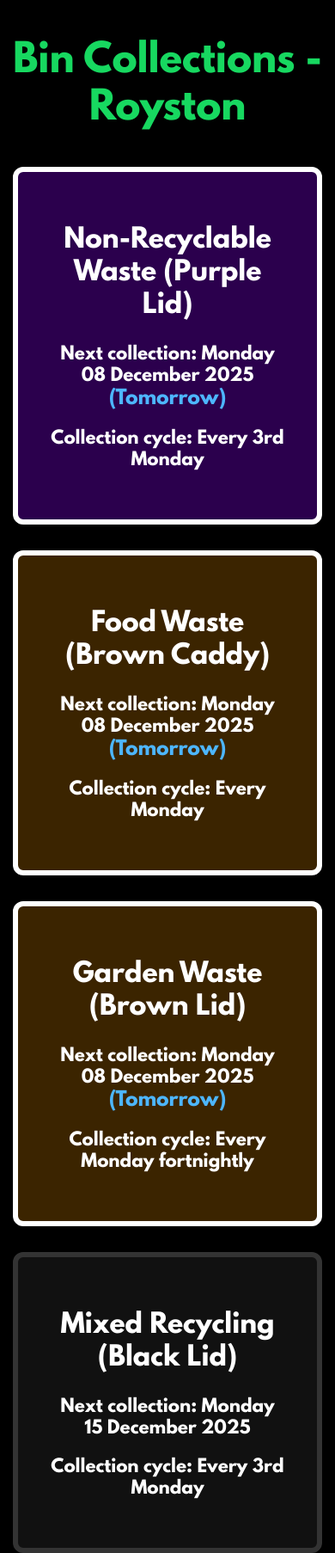
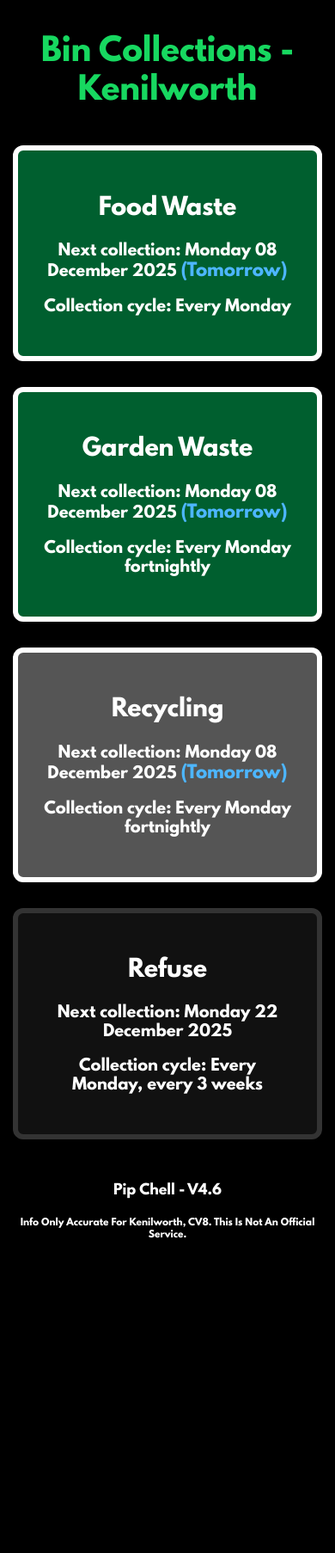
Before and after one commit to pipchell/kenilworth, a plain HTML site: page index.html in a window 390 px wide. Shown: the top 1806 px of the page at 86% size. After the commit the page ends 1483 px from the top, so only its background shows below. Drawn offline with Linux system fonts and the light colour scheme.

Commit message:
Update index.html

```diff
--- a/index.html
+++ b/index.html
@@ -3,7 +3,7 @@
 <head>
 <meta charset="UTF-8">
 <meta name="viewport" content="width=device-width, initial-scale=1.0">
-<title>Bin Collections - Royston</title>
+<title>Bin Collections - Kenilworth</title>
 <link rel="icon" type="image/png" href="logo2.png">
 
 <style>
@@ -14,9 +14,7 @@
     font-weight: 700;
 }
 
-* {
-    box-sizing: border-box;
-}
+* { box-sizing: border-box; }
 
 body {
     margin: 0;
@@ -52,16 +50,12 @@ h1 {
     text-align: center;
 }
 
-.purple { background:#2b004d; }
+.green { background:#005f2f; }
+.gray { background:#555; }
+.black { background:#111; }
 .brown { background:#3b2400; }
-.black { background:#111; }
-.brown2 { background:#3b2400; }
-.blue { background:#003d7d; }
 
-.today, .tomorrow {
-    color: #4db6ff;
-    font-weight:bold;
-}
+.today, .tomorrow { color: #4db6ff; font-weight:bold; }
 
 footer {
     text-align:center;
@@ -72,32 +66,27 @@ footer {
 
 @media screen and (max-width: 768px) {
     .wrapper { padding: 15px; }
-    h1 { font-size: 44px; }
-    .bin {
-        padding: 36px;
-        font-size: 20px;
-    }
-    .today, .tomorrow { font-size: 22px; }
-    footer { font-size: 20px; }
+    h1 { font-size: 36px; }
+    .bin { padding: 28px; font-size: 18px; }
+    .today, .tomorrow { font-size: 20px; }
+    footer { font-size: 16px; }
 }
 </style>
 </head>
 <body>
 
 <div class="wrapper">
-    <h1>Bin Collections - Royston</h1>
-
+    <h1>Bin Collections - Kenilworth</h1>
     <div id="output"></div>
 
     <footer>Pip Chell - V4.6</footer>
-
     <h6 style="
         text-align:center;
         font-family:'LeagueSpartan', sans-serif;
         font-weight:700;
         margin-top:20px;
     ">
-        Info Only Accurate For Royston, Hertfordshire. This Is Not An Official Service.
+        Info Only Accurate For Kenilworth, CV8. This Is Not An Official Service.
     </h6>
 </div>
 
@@ -117,9 +106,26 @@ function addDays(date, days) {
     return d;
 }
 
-function nextCycle(start, cycleDays, today) {
+// Override some dates for holidays
+const overrides = {
+    food: ["2025-12-30"],  // Food waste on Tue 30/12/25 instead of Mon
+    recycling: ["2026-01-06"] // Recycling on Tue 06/01/26
+};
+
+function nextCycle(start, cycleDays, today, type) {
     let d = new Date(start);
     while (d < today) d = addDays(d, cycleDays);
+
+    // Check for overrides
+    if (overrides[type]) {
+        for (let o of overrides[type]) {
+            const overrideDate = new Date(o);
+            if (overrideDate >= today && overrideDate < addDays(d, cycleDays)) {
+                d = overrideDate;
+                break;
+            }
+        }
+    }
     return d;
 }
 
@@ -127,53 +133,25 @@ const today = new Date();
 const tomorrow = addDays(today, 1);
 
 const cycles = {
-    nonRecyclable: {
-        name: "Non-Recyclable Waste (Purple Lid)",
-        start: new Date("2025-11-17"),
-        cycle: 21,
-        color:"purple"
-    },
-    food: {
-        name: "Food Waste (Brown Caddy)",
-        start: new Date("2025-11-17"),
-        cycle: 7,
-        color:"brown"
-    },
-    mixed: {
-        name: "Mixed Recycling (Black Lid)",
-        start: new Date("2025-11-24"),
-        cycle: 21,
-        color:"black"
-    },
-    garden: {
-        name: "Garden Waste (Brown Lid)",
-        start: new Date("2025-11-24"),
-        cycle: 14,
-        color:"brown2"
-    },
-    paper: {
-        name: "Cardboard & Paper (Blue Lid)",
-        start: new Date("2025-12-01"),
-        cycle: 21,
-        color:"blue"
-    }
+    food: { name: "Food Waste", start: new Date("2025-12-08"), cycle: 7, color:"green" },
+    garden: { name: "Garden Waste", start: new Date("2025-12-08"), cycle: 14, color:"green" },
+    recycling: { name: "Recycling", start: new Date("2025-12-08"), cycle: 14, color:"gray" },
+    refuse: { name: "Refuse", start: new Date("2025-12-22"), cycle: 21, color:"black" }
 };
 
 const output = document.getElementById("output");
 
-// Convert to array, calculate next date
-let binsArray = Object.values(cycles).map(bin => {
-    bin.nextDate = nextCycle(bin.start, bin.cycle, today);
+let binsArray = Object.entries(cycles).map(([key, bin]) => {
+    bin.nextDate = nextCycle(bin.start, bin.cycle, today, key);
     return bin;
 });
 
-// Sort by next collection
+// Sort by next collection date
 binsArray.sort((a, b) => a.nextDate - b.nextDate);
 
-// Render HTML
+// Render
 binsArray.forEach(bin => {
     let next = bin.nextDate;
-
     let labelHTML = "";
     let isToday = formatDate(next) === formatDate(today);
     let isTomorrow = formatDate(next) === formatDate(tomorrow);
@@ -182,16 +160,16 @@ binsArray.forEach(bin => {
     if (isTomorrow) labelHTML = " <span class='tomorrow'>(Tomorrow)</span>";
 
     let borderStyle = "6px solid #333";
-    if (isToday || isTomorrow) borderStyle = "6px solid white";
+    if (isToday || isTomorrow) borderStyle = '6px solid white';
 
     output.innerHTML += `
         <div class="bin ${bin.color}" style="border:${borderStyle}">
             <h2>${bin.name}</h2>
             <p><strong>Next collection:</strong> ${formatDate(next)}${labelHTML}</p>
-            <p><strong>Collection cycle:</strong> Every ${
-                bin.cycle === 7 ? "Monday" :
-                bin.cycle === 14 ? "Monday fortnightly" :
-                "3rd Monday"
+            <p><strong>Collection cycle:</strong> ${
+                bin.cycle === 7 ? "Every Monday" :
+                bin.cycle === 14 ? "Every Monday fortnightly" :
+                "Every Monday, every 3 weeks"
             }</p>
         </div>
     `;
```
